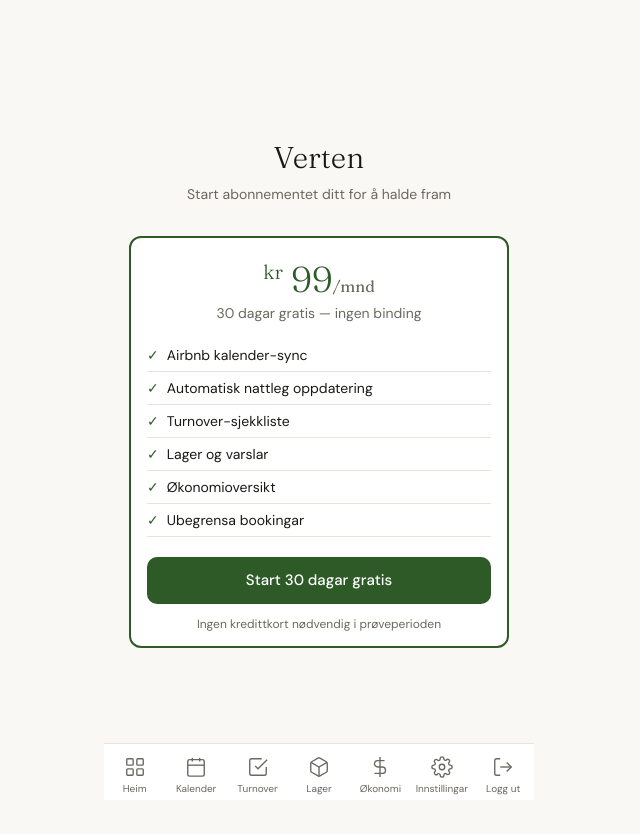
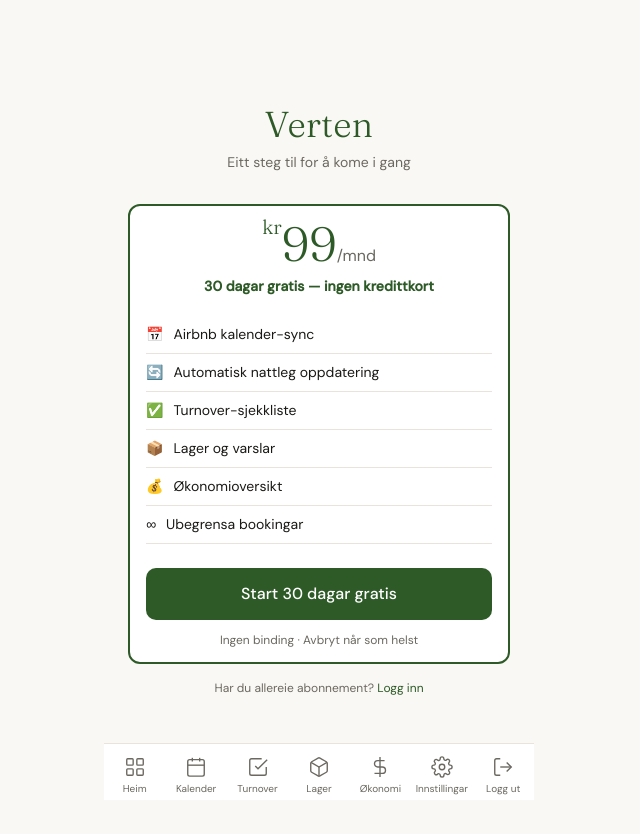
Before and after one commit to eirikulvund76-svg/tunet, a Next.js app: page /abonnement in a window 1280 px wide. Shown: the top 834 px of the page, without its empty margins (321-961 px from the left). Built offline with nearby package versions, Linux system fonts and the light colour scheme; no server answers.

Commit message:
Fiks betalingsflyt: abonnement-sjekk, ny landingsside, betre abonnement-side

```diff
--- a/src/app/abonnement/page.tsx
+++ b/src/app/abonnement/page.tsx
@@ -1,14 +1,37 @@
 'use client'
-import { Suspense } from 'react'
+import { Suspense, useEffect, useState } from 'react'
 import { useRouter, useSearchParams } from 'next/navigation'
 import { supabase } from '@/lib/supabase'
-import { useState } from 'react'
 
 function AbonnementContent() {
   const router = useRouter()
   const params = useSearchParams()
   const avbrutt = params.get('avbrutt')
+  const betalt = params.get('betalt')
   const [loading, setLoading] = useState(false)
+  const [checking, setChecking] = useState(true)
+
+  useEffect(() => {
+    // Viss betalt=true, oppdater status og gå til dashboard
+    async function checkSession() {
+      const { data: { session } } = await supabase.auth.getSession()
+      if (!session) { setChecking(false); return }
+
+      if (betalt) {
+        // Gi litt tid til webhook å prosessere
+        await new Promise(r => setTimeout(r, 2000))
+        // Sett status til trialing midlertidig så brukaren kjem inn
+        await supabase.from('user_profiles').update({
+          subscription_status: 'trialing'
+        }).eq('id', session.user.id)
+        router.replace('/dashboard')
+        return
+      }
+
+      setChecking(false)
+    }
+    checkSession()
+  }, [betalt])
 
   async function handleCheckout() {
     setLoading(true)
@@ -26,21 +49,35 @@ function AbonnementContent() {
     const data = await res.json()
     if (data.url) {
       window.location.href = data.url
+    } else {
+      setLoading(false)
     }
-    setLoading(false)
   }
+
+  if (checking) return (
+    <div style={{ minHeight: '100vh', display: 'flex', alignItems: 'center', justifyContent: 'center', background: 'var(--c-bg)' }}>
+      <div className="display text-2xl text-[var(--c-muted)]">Verten</div>
+    </div>
+  )
 
   return (
     <div style={{
-      minHeight: '100vh', background: 'var(--c-bg)',
-      display: 'flex', flexDirection: 'column',
-      alignItems: 'center', justifyContent: 'center', padding: '24px'
+      minHeight: '100vh',
+      background: 'var(--c-bg)',
+      display: 'flex',
+      flexDirection: 'column',
+      alignItems: 'center',
+      justifyContent: 'center',
+      padding: '24px'
     }}>
-      <div style={{ width: '100%', maxWidth: '380px' }}>
-        <h1 className="display text-3xl text-center mb-2">Verten</h1>
-        <p className="text-center text-sm text-[var(--c-muted)] mb-8">
-          Start abonnementet ditt for å halde fram
-        </p>
+      <div style={{ width: '100%', maxWidth: '400px' }}>
+
+        <div style={{ textAlign: 'center', marginBottom: '32px' }}>
+          <h1 className="display text-4xl mb-2" style={{ color: 'var(--c-accent)' }}>Verten</h1>
+          <p className="text-sm" style={{ color: 'var(--c-muted)' }}>
+            Eitt steg til for å kome i gang
+          </p>
+        </div>
 
         {avbrutt && (
           <div className="mb-4 p-3 rounded-xl text-sm text-center"
@@ -49,33 +86,55 @@ function AbonnementContent() {
           </div>
         )}
 
-        <div className="card text-center mb-4" style={{ border: '2px solid var(--c-accent)' }}>
-          <div className="display text-4xl text-[var(--c-accent)] mb-1">
-            <span style={{ fontSize: '20px', verticalAlign: 'super' }}>kr</span> 99
-            <span className="text-base text-[var(--c-muted)] font-normal">/mnd</span>
+        <div className="card" style={{ border: '2px solid var(--c-accent)', textAlign: 'center' }}>
+          <div style={{ marginBottom: '8px' }}>
+            <span className="display" style={{ fontSize: '48px', color: 'var(--c-accent)', lineHeight: 1 }}>
+              <sup style={{ fontSize: '20px', verticalAlign: 'super' }}>kr</sup>99
+            </span>
+            <span className="text-base" style={{ color: 'var(--c-muted)' }}>/mnd</span>
           </div>
-          <div className="text-sm text-[var(--c-muted)] mb-4">30 dagar gratis — ingen binding</div>
-          <div className="text-left mb-5">
+
+          <div className="text-sm mb-5" style={{ color: 'var(--c-accent)', fontWeight: 600 }}>
+            30 dagar gratis — ingen kredittkort
+          </div>
+
+          <div style={{ textAlign: 'left', marginBottom: '24px' }}>
             {[
-              'Airbnb kalender-sync',
-              'Automatisk nattleg oppdatering',
-              'Turnover-sjekkliste',
-              'Lager og varslar',
-              'Økonomioversikt',
-              'Ubegrensa bookingar',
+              { icon: '📅', text: 'Airbnb kalender-sync' },
+              { icon: '🔄', text: 'Automatisk nattleg oppdatering' },
+              { icon: '✅', text: 'Turnover-sjekkliste' },
+              { icon: '📦', text: 'Lager og varslar' },
+              { icon: '💰', text: 'Økonomioversikt' },
+              { icon: '∞', text: 'Ubegrensa bookingar' },
             ].map(f => (
-              <div key={f} className="flex items-center gap-2 py-1.5 border-b border-[var(--c-border)] text-sm">
-                <span className="text-[var(--c-accent)]">✓</span> {f}
+              <div key={f.text} style={{
+                display: 'flex', alignItems: 'center', gap: '10px',
+                padding: '8px 0', borderBottom: '1px solid var(--c-border)',
+                fontSize: '14px'
+              }}>
+                <span>{f.icon}</span> {f.text}
               </div>
             ))}
           </div>
-          <button className="btn btn-primary" onClick={handleCheckout} disabled={loading}>
+
+          <button
+            className="btn btn-primary"
+            onClick={handleCheckout}
+            disabled={loading}
+            style={{ width: '100%', fontSize: '16px', padding: '14px' }}
+          >
             {loading ? 'Sender deg til betaling...' : 'Start 30 dagar gratis'}
           </button>
-          <p className="text-xs text-[var(--c-muted)] mt-3">
-            Ingen kredittkort nødvendig i prøveperioden
+
+          <p className="text-xs mt-3" style={{ color: 'var(--c-muted)' }}>
+            Ingen binding · Avbryt når som helst
           </p>
         </div>
+
+        <p className="text-center text-xs mt-4" style={{ color: 'var(--c-muted)' }}>
+          Har du allereie abonnement?{' '}
+          <a href="/login" style={{ color: 'var(--c-accent)', textDecoration: 'none' }}>Logg inn</a>
+        </p>
       </div>
     </div>
   )
--- a/src/components/ui/AuthProvider.tsx
+++ b/src/components/ui/AuthProvider.tsx
@@ -3,7 +3,11 @@ import { useEffect, useState } from 'react'
 import { useRouter, usePathname } from 'next/navigation'
 import { supabase } from '@/lib/supabase'
 
+// Sider som alltid er opne
 const PUBLIC_PATHS = ['/', '/login', '/abonnement']
+
+// Sider som krev abonnement
+const PROTECTED_PATHS = ['/dashboard', '/calendar', '/turnover', '/inventory', '/economy', '/settings']
 
 export default function AuthProvider({ children }: { children: React.ReactNode }) {
   const router   = useRouter()
@@ -11,12 +15,36 @@ export default function AuthProvider({ children }: { children: React.ReactNode }
   const [checking, setChecking] = useState(true)
 
   useEffect(() => {
-    supabase.auth.getSession().then(({ data: { session } }) => {
+    async function check() {
+      const { data: { session } } = await supabase.auth.getSession()
+
+      // Ikkje innlogga og prøver å nå beskytta side
       if (!session && !PUBLIC_PATHS.includes(pathname)) {
         router.replace('/login')
+        return
       }
+
+      // Innlogga og prøver å nå beskytta side — sjekk abonnement
+      if (session && PROTECTED_PATHS.some(p => pathname.startsWith(p))) {
+        const { data: profile } = await supabase
+          .from('user_profiles')
+          .select('subscription_status, trial_end')
+          .eq('id', session.user.id)
+          .single()
+
+        const status = profile?.subscription_status
+        const hasAccess = status === 'active' || status === 'trialing' || status === 'trial'
+
+        if (!hasAccess) {
+          router.replace('/abonnement')
+          return
+        }
+      }
+
       setChecking(false)
-    })
+    }
+
+    check()
 
     const { data: { subscription } } = supabase.auth.onAuthStateChange((event, session) => {
       if (!session && !PUBLIC_PATHS.includes(pathname)) {
```
Also changed, not shown: src/app/page.tsx (+48 -45 lines).
